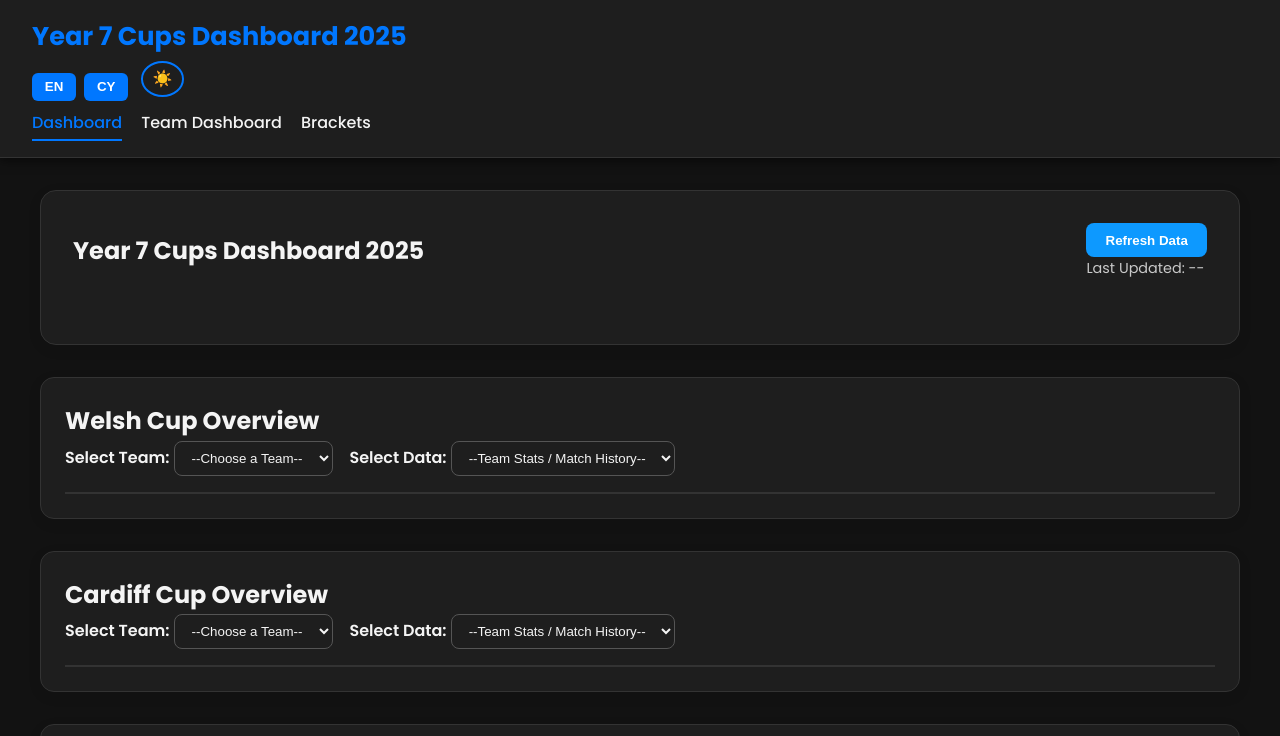
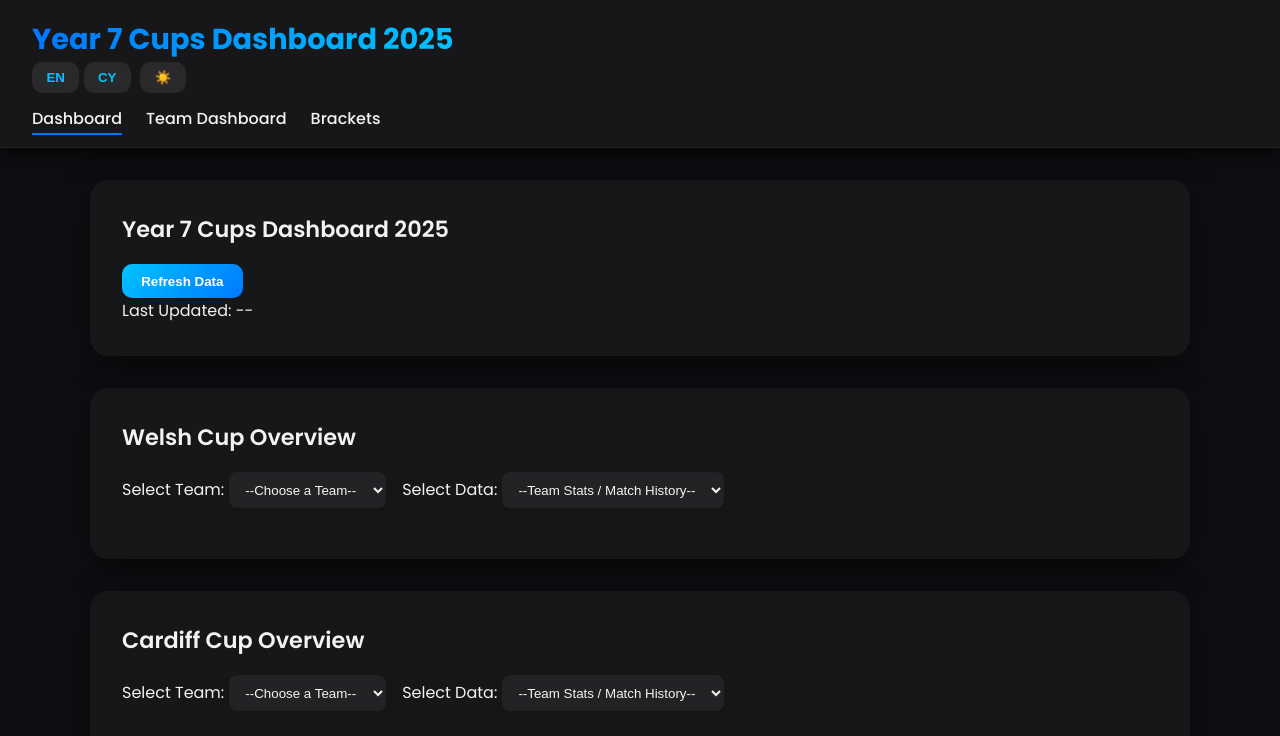
Before and after one commit to Oweekley/year7-football-cups, a website: page index.html in a window 1280 px wide. Both pictures are taken after a click on the button "Toggle dark mode". Shown: the top 736 px of the page. Drawn offline with Linux system fonts and the light colour scheme; no server answers.

Commit message:
Update HTML

```diff
--- a/style.css
+++ b/style.css
@@ -7,7 +7,6 @@
   margin: 0;
   padding: 0;
   box-sizing: border-box;
-  transition: background-color 0.3s ease, color 0.3s ease, border-color 0.3s ease;
 }
 
 html {
@@ -15,75 +14,45 @@
 }
 
 body {
-  font-family: "Poppins", "Segoe UI", "Helvetica Neue", sans-serif;
-  background-color: #f9fafc;
-  color: #222;
+  font-family: "Poppins", "Inter", "Segoe UI", sans-serif;
+  background: #f5f7fa;
+  color: #111;
   line-height: 1.6;
   min-height: 100vh;
   padding-bottom: 3rem;
+  transition: background 0.4s ease, color 0.4s ease;
 }
 
 /* ==============================
-   LIGHT MODE (Default)
+   LIGHT MODE
 ============================== */
 body.light {
-  background-color: #f9fafc;
+  background: #f5f7fa;
   color: #222;
 }
 
 body.light header,
 body.light footer {
-  background-color: #ffffff;
-  color: #222;
-  border-bottom: 1px solid #e5e7eb;
-  box-shadow: 0 2px 6px rgba(0,0,0,0.05);
-}
-
-body.light section,
-body.light .dynamic-display,
-body.light table {
-  background-color: #ffffff;
-  color: #222;
-  border: 1px solid #e5e7eb;
+  background: rgba(255, 255, 255, 0.8);
+  backdrop-filter: blur(10px);
+  border-bottom: 1px solid rgba(0, 0, 0, 0.05);
+  box-shadow: 0 8px 20px rgba(0, 0, 0, 0.05);
 }
 
 /* ==============================
    DARK MODE
 ============================== */
 body.dark {
-  background-color: #121212;
-  color: #f4f4f4;
+  background: #0e0f12;
+  color: #f2f2f2;
 }
 
 body.dark header,
 body.dark footer {
-  background-color: #1e1e1e;
-  color: #f4f4f4;
-  border-color: #333;
-  box-shadow: 0 2px 10px rgba(0,0,0,0.6);
-}
-
-body.dark section,
-body.dark .dynamic-display,
-body.dark table {
-  background-color: #1e1e1e;
-  color: #f4f4f4;
-  border-color: #333;
-}
-
-body.dark .refresh-btn {
-  background-color: #0d99ff;
-}
-
-body.dark select {
-  background-color: #1e1e1e;
-  color: #f4f4f4;
-  border-color: #555;
-}
-
-/* Smooth fade when toggling themes */
-body {
-  transition: background-color 0.5s ease, color 0.5s ease;
+  background: rgba(25, 25, 28, 0.9);
+  backdrop-filter: blur(10px);
+  border-bottom: 1px solid rgba(255, 255, 255, 0.05);
+  box-shadow: 0 8px 20px rgba(0, 0, 0, 0.7);
 }
 
 /* ==============================
@@ -96,273 +65,252 @@
   padding: 1rem 2rem;
   display: flex;
   flex-direction: column;
+  gap: 0.8rem;
   align-items: flex-start;
-  background-color: #ffffff;
-  box-shadow: 0 2px 6px rgba(0,0,0,0.05);
-  border-bottom: 1px solid #e5e7eb;
+  transition: 0.4s;
 }
 
 header h1 {
-  font-size: 1.6rem;
-  color: #0077ff;
+  font-size: 1.8rem;
   font-weight: 700;
+  background: linear-gradient(90deg, #0077ff, #00c4ff);
+  -webkit-background-clip: text;
+  -webkit-text-fill-color: transparent;
 }
 
 nav {
   display: flex;
-  gap: 1.2rem;
+  gap: 1.5rem;
   flex-wrap: wrap;
-  margin-top: 0.6rem;
 }
 
 nav a {
   text-decoration: none;
+  font-weight: 500;
   color: inherit;
-  font-weight: 500;
-  padding-bottom: 3px;
-  transition: color 0.3s ease, border-bottom 0.3s ease;
+  position: relative;
+  transition: 0.3s;
 }
 
-nav a:hover,
-nav a.active {
+nav a::after {
+  content: "";
+  position: absolute;
+  bottom: -4px;
+  left: 0;
+  width: 0%;
+  height: 2px;
+  background: #0077ff;
+  transition: width 0.3s ease;
+}
+
+nav a:hover::after,
+nav a.active::after {
+  width: 100%;
+}
+
+nav a:hover {
   color: #0077ff;
-  border-bottom: 2px solid #0077ff;
 }
 
 /* ==============================
-   LANGUAGE & THEME SWITCH
+   LANGUAGE & THEME CONTROLS
 ============================== */
 .lang-theme-controls {
   display: flex;
-  gap: 0.8rem;
+  gap: 0.6rem;
   align-items: center;
   flex-wrap: wrap;
 }
 
-.lang-switch {
-  display: flex;
-  gap: 0.5rem;
-  margin-top: 1rem;
+.lang-switch button,
+#theme-toggle {
+  border: none;
+  background: rgba(0, 119, 255, 0.1);
+  color: #0077ff;
+  padding: 0.5rem 0.9rem;
+  border-radius: 10px;
+  cursor: pointer;
+  font-weight: 600;
+  transition: 0.3s ease;
+  backdrop-filter: blur(6px);
 }
 
-.lang-switch button {
-  background-color: #0077ff;
+.lang-switch button:hover,
+#theme-toggle:hover {
+  background: #0077ff;
   color: #fff;
-  border: none;
-  padding: 0.4rem 0.8rem;
-  border-radius: 6px;
-  cursor: pointer;
-  font-weight: 600;
-  transition: background-color 0.3s ease, transform 0.1s ease;
+  transform: translateY(-2px);
 }
 
-.lang-switch button:hover {
-  background-color: #ffcc00;
+body.dark .lang-switch button,
+body.dark #theme-toggle {
+  background: rgba(255, 255, 255, 0.08);
+  color: #00c4ff;
+}
+
+body.dark .lang-switch button:hover,
+body.dark #theme-toggle:hover {
+  background: #00c4ff;
   color: #000;
-  transform: scale(1.05);
 }
 
 /* ==============================
-   THEME TOGGLE
+   DASHBOARD CONTAINERS
 ============================== */
-#theme-toggle {
-  background-color: transparent;
-  border: 2px solid #0077ff;
-  color: #0077ff;
-  border-radius: 50%;
-  font-size: 1rem;
-  padding: 0.4rem 0.6rem;
-  cursor: pointer;
-  transition: background-color 0.3s ease, color 0.3s ease, transform 0.2s ease;
+.dashboard-overview,
+.cup-section {
+  max-width: 1100px;
+  margin: 2rem auto;
+  padding: 2rem;
+  border-radius: 18px;
+  background: rgba(255, 255, 255, 0.7);
+  backdrop-filter: blur(20px);
+  box-shadow: 0 8px 30px rgba(0, 0, 0, 0.05);
+  transition: 0.4s ease;
 }
 
-#theme-toggle:hover {
-  background-color: #0077ff;
-  color: #fff;
-  transform: rotate(20deg);
+body.dark .dashboard-overview,
+body.dark .cup-section {
+  background: rgba(25, 25, 28, 0.8);
+  box-shadow: 0 8px 30px rgba(0, 0, 0, 0.6);
+}
+
+h2 {
+  font-size: 1.4rem;
+  margin-bottom: 1rem;
+  font-weight: 600;
 }
 
 /* ==============================
-   DASHBOARD OVERVIEW
+   BUTTONS
 ============================== */
-.dashboard-overview {
-  max-width: 1200px;
-  margin: 2rem auto;
-  background-color: #ffffff;
-  padding: 2rem;
-  border-radius: 16px;
-  box-shadow: 0 4px 14px rgba(0,0,0,0.08);
+button,
+.refresh-btn {
+  border: none;
+  background: linear-gradient(135deg, #0077ff, #00c4ff);
+  color: #fff;
+  font-weight: 600;
+  padding: 0.6rem 1.2rem;
+  border-radius: 10px;
+  cursor: pointer;
+  transition: 0.3s ease;
 }
 
-.overview-header {
-  display: flex;
-  justify-content: space-between;
-  align-items: center;
-  flex-wrap: wrap;
-  gap: 1rem;
+button:hover,
+.refresh-btn:hover {
+  transform: translateY(-2px);
+  background: linear-gradient(135deg, #00aaff, #0077ff);
 }
 
-.refresh-btn {
-  background-color: #0077ff;
-  color: #fff;
-  border: none;
-  padding: 0.6rem 1.2rem;
-  border-radius: 8px;
-  font-weight: 600;
-  cursor: pointer;
-  transition: background-color 0.3s ease, transform 0.2s ease;
-}
-
-.refresh-btn:hover {
-  background-color: #ffcc00;
-  color: #000;
-  transform: translateY(-2px);
-}
-
-.last-updated {
-  font-size: 0.9rem;
-  opacity: 0.8;
+body.dark button,
+body.dark .refresh-btn {
+  background: linear-gradient(135deg, #00c4ff, #0077ff);
 }
 
 /* ==============================
-   CUP SECTIONS
+   SELECTORS
 ============================== */
-.cup-section {
-  max-width: 1200px;
-  margin: 2rem auto;
-  background-color: #ffffff;
-  padding: 1.5rem;
-  border-radius: 14px;
-  box-shadow: 0 4px 14px rgba(0,0,0,0.08);
-}
-
 .selectors {
   display: flex;
   flex-wrap: wrap;
   gap: 1rem;
-  margin-bottom: 1rem;
-}
-
-label {
-  font-weight: 600;
+  margin-bottom: 1.2rem;
 }
 
 select {
-  padding: 0.5rem 0.8rem;
-  border: 1px solid #ccc;
+  padding: 0.6rem 0.8rem;
   border-radius: 8px;
-  background-color: #f9fafc;
-  color: #222;
+  border: none;
+  background: rgba(255, 255, 255, 0.6);
+  backdrop-filter: blur(6px);
   font-weight: 500;
-  cursor: pointer;
+  color: inherit;
+  box-shadow: 0 4px 10px rgba(0, 0, 0, 0.05);
 }
 
 select:focus {
-  border-color: #0077ff;
-  outline: none;
+  outline: 2px solid #0077ff;
 }
 
-.dynamic-display table {
+body.dark select {
+  background: rgba(255, 255, 255, 0.05);
+  color: #f4f4f4;
+}
+
+/* ==============================
+   TABLES & DATA DISPLAYS
+============================== */
+table {
   width: 100%;
   border-collapse: collapse;
-  margin-top: 1rem;
+  border-radius: 10px;
+  overflow: hidden;
 }
 
-.dynamic-display th,
-.dynamic-display td {
-  padding: 0.6rem;
-  border-bottom: 1px solid #ddd;
+th, td {
+  padding: 0.8rem;
   text-align: center;
 }
 
-.dynamic-display th {
-  background-color: #0077ff;
+th {
+  background: linear-gradient(90deg, #0077ff, #00c4ff);
   color: #fff;
   font-weight: 600;
 }
 
-.dynamic-display tr:nth-child(even) {
-  background-color: #f3f3f3;
+tr:nth-child(even) {
+  background: rgba(0, 0, 0, 0.03);
+}
+
+body.dark tr:nth-child(even) {
+  background: rgba(255, 255, 255, 0.04);
 }
 
 /* ==============================
-   LEADERBOARD
+   BRACKETS
 ============================== */
-.leaderboard-section {
+.bracket-container {
+  display: grid;
+  grid-template-columns: repeat(auto-fit, minmax(260px, 1fr));
+  gap: 1.5rem;
   margin-top: 2rem;
-  overflow-x: auto;
 }
 
-.leaderboard-section table {
-  width: 100%;
-  border-collapse: collapse;
-  text-align: center;
-  font-weight: 500;
+.round {
+  background: rgba(255, 255, 255, 0.6);
+  padding: 1rem;
+  border-radius: 14px;
+  box-shadow: 0 6px 20px rgba(0, 0, 0, 0.05);
+  transition: 0.3s ease;
 }
 
-.leaderboard-section th {
-  background-color: #0077ff;
-  color: #fff;
-  padding: 0.75rem;
+body.dark .round {
+  background: rgba(255, 255, 255, 0.06);
 }
 
-.leaderboard-section td {
-  padding: 0.6rem;
-  border-bottom: 1px solid #ddd;
+.round h3 {
+  margin-bottom: 0.6rem;
+  font-weight: 600;
+  color: #0077ff;
 }
 
-.leaderboard-section tr:nth-child(even) {
-  background-color: #f3f3f3;
-}
-
-.leaderboard-section tr:hover {
-  background-color: #ffcc00;
-  color: #000;
+.game {
+  background: rgba(0, 119, 255, 0.05);
+  padding: 0.6rem 0.8rem;
+  margin-bottom: 0.6rem;
+  border-radius: 8px;
+  border-left: 4px solid #0077ff;
   transition: 0.3s;
 }
 
-/* ==============================
-   BRACKETS VISUALS
-============================== */
-.bracket-container {
-  display: flex;
-  flex-wrap: wrap;
-  gap: 1.5rem;
-  justify-content: space-around;
-  padding: 1rem 0;
-}
-
-.round {
-  display: flex;
-  flex-direction: column;
-  gap: 1rem;
-  background-color: inherit;
-  padding: 1rem;
-  border-radius: 10px;
-  box-shadow: 0 2px 8px rgba(0,0,0,0.05);
-  min-width: 250px;
-}
-
-.game {
-  display: flex;
-  flex-direction: column;
-  gap: 0.3rem;
-  padding: 0.6rem 0.8rem;
-  border-radius: 8px;
-  background-color: rgba(0, 119, 255, 0.05);
-  border-left: 4px solid #0077ff;
-  transition: background-color 0.3s ease, transform 0.2s ease;
-}
-
 .game:hover {
-  background-color: rgba(255, 204, 0, 0.2);
-  transform: scale(1.02);
+  background: rgba(0, 119, 255, 0.15);
+  transform: translateY(-2px);
 }
 
 .team {
   display: flex;
   justify-content: space-between;
-  font-weight: 500;
 }
 
 .team.winner {
@@ -376,11 +324,14 @@
 footer {
   text-align: center;
   padding: 1rem;
-  color: #555;
-  background-color: #ffffff;
-  box-shadow: 0 -2px 10px rgba(0,0,0,0.05);
-  margin-top: 3rem;
   font-size: 0.95rem;
+  opacity: 0.9;
+  background: rgba(255, 255, 255, 0.6);
+  backdrop-filter: blur(8px);
+}
+
+body.dark footer {
+  background: rgba(25, 25, 28, 0.9);
 }
 
 /* ==============================
@@ -390,21 +341,22 @@
   header {
     align-items: center;
   }
+
   nav {
     flex-direction: column;
     align-items: center;
   }
+
   .selectors {
     flex-direction: column;
   }
+
   .dashboard-overview,
   .cup-section {
-    padding: 1rem;
+    padding: 1.4rem;
   }
+
   table {
     font-size: 0.9rem;
   }
-  .round {
-    min-width: 100%;
-  }
 }
```
